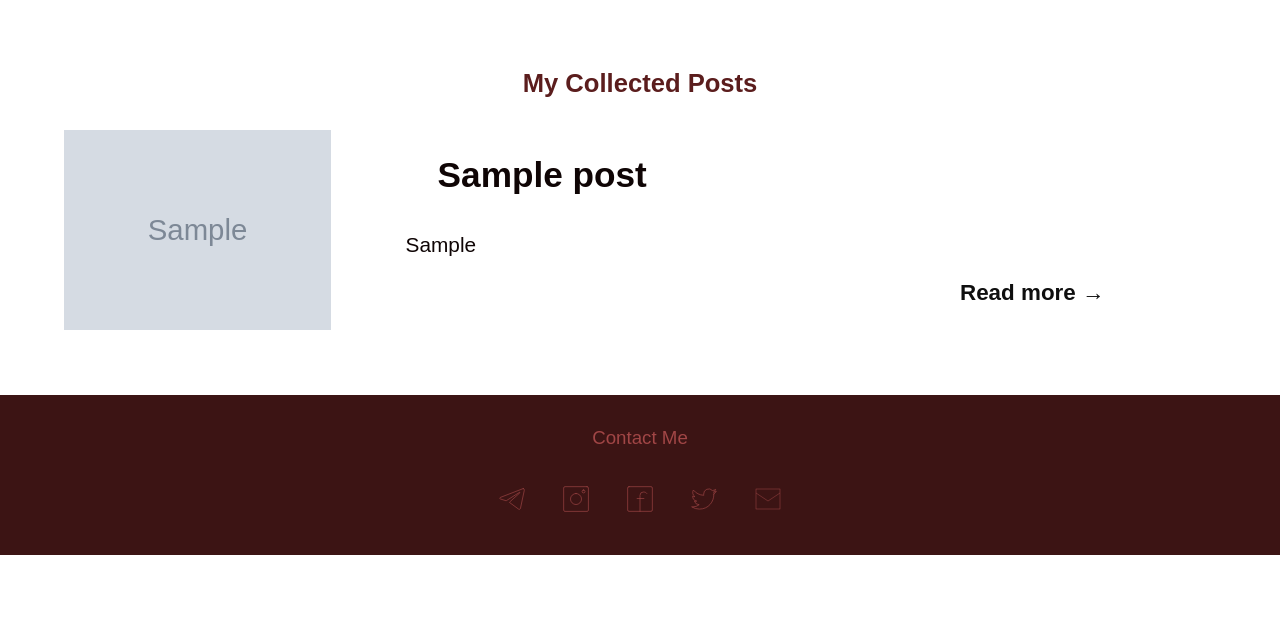
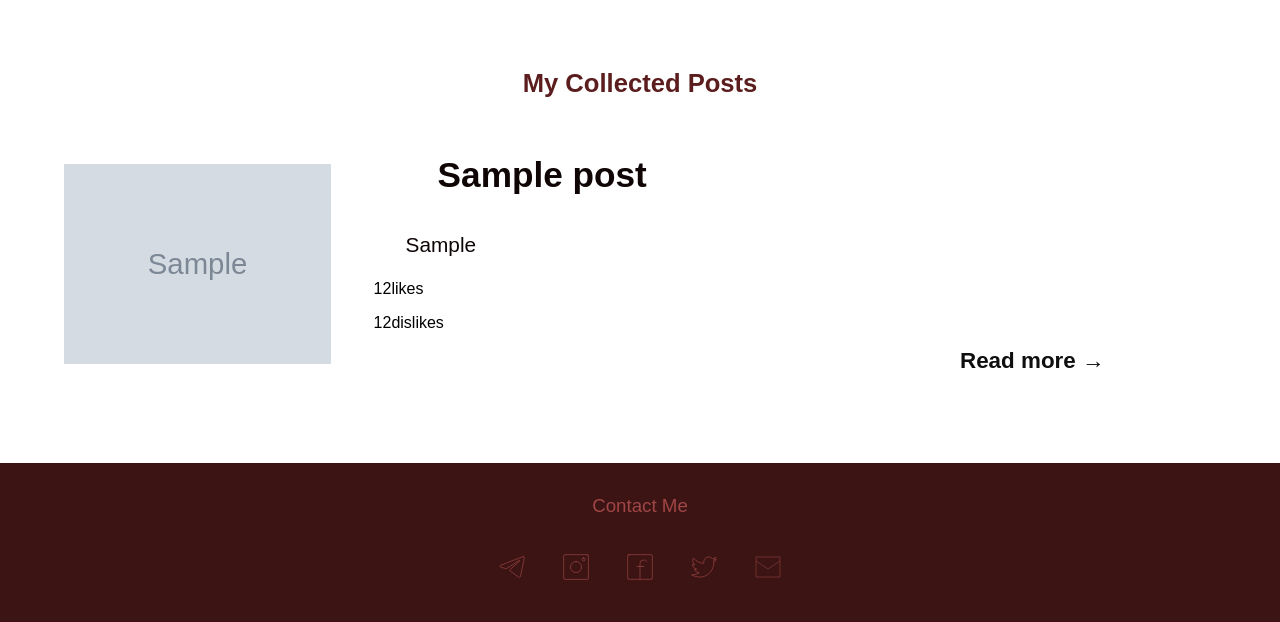
Before and after one commit to Samuel-Tefera/my-site, a Django app: page /samuel-all-posts in a window 1280 px wide. Shown: the part 80-702 px from the top of the page. Run offline with Django 5.2, Linux system fonts and the light colour scheme; tables that the repository leaves empty hold one stand-in row (values such as "Sample post"); grey boxes marked "Sample" are stand-in pictures.

Commit message:
show likes and dislikes number of post

```diff
--- a/blog/templates/blog/includes/includes.html
+++ b/blog/templates/blog/includes/includes.html
@@ -5,6 +5,12 @@
     <div class="post-box">
         <h3 class="post-title">{{post.title}}</h3>
         <p class="post-text">{{post.explicit}}</p>
-        <a class="more-btn" href="{% url "post-detail" post.slug %}">Read more &rightarrow;</a>
+        <div class="more__post_info">
+            <div class="like-info">
+                <p><span>12</span>likes</p>
+                <p><span>12</span>dislikes</p>
+            </div>
+            <a class="more-btn" href="{% url "post-detail" post.slug %}">Read more &rightarrow;</a>
+        </div>
     </div>
 </div>
```
